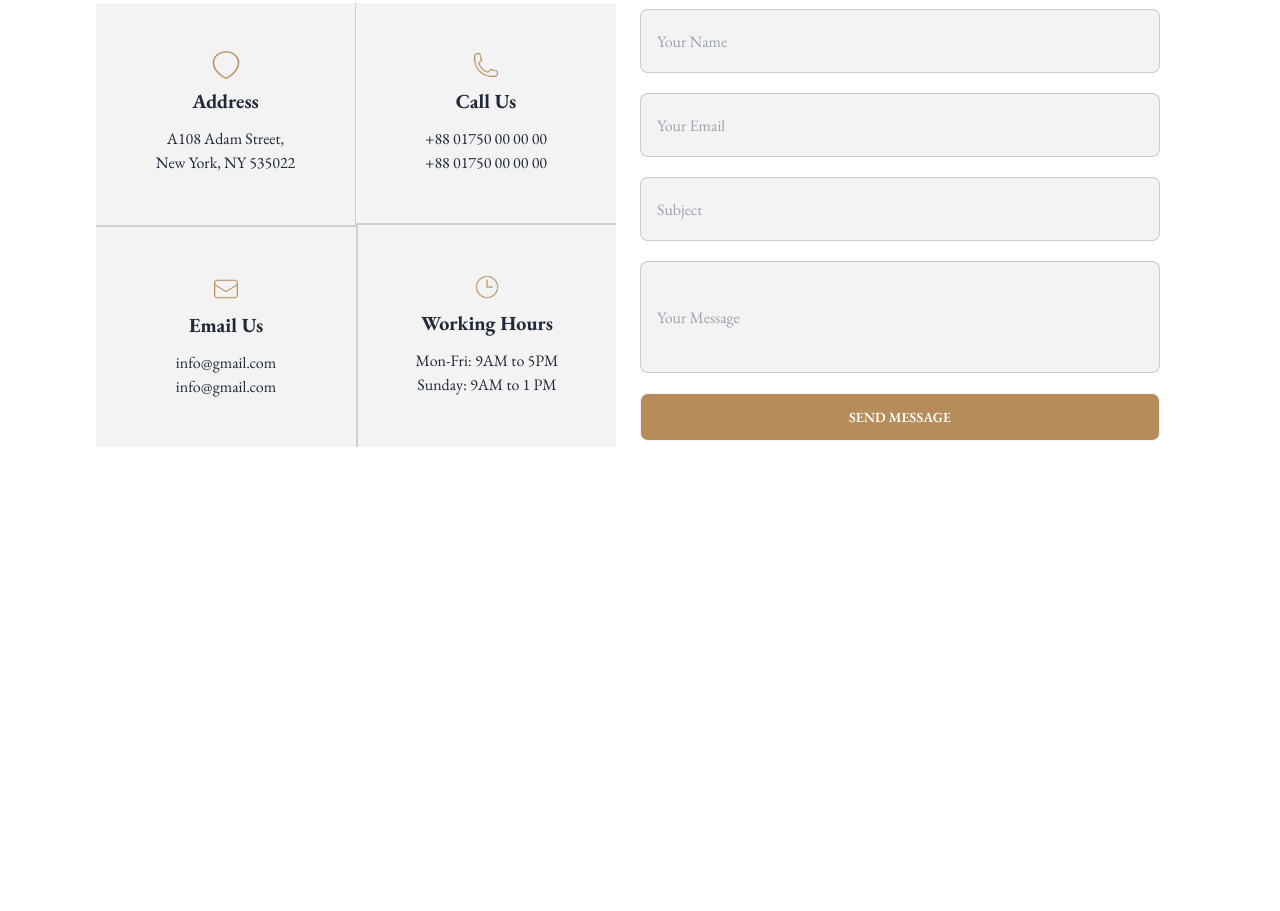
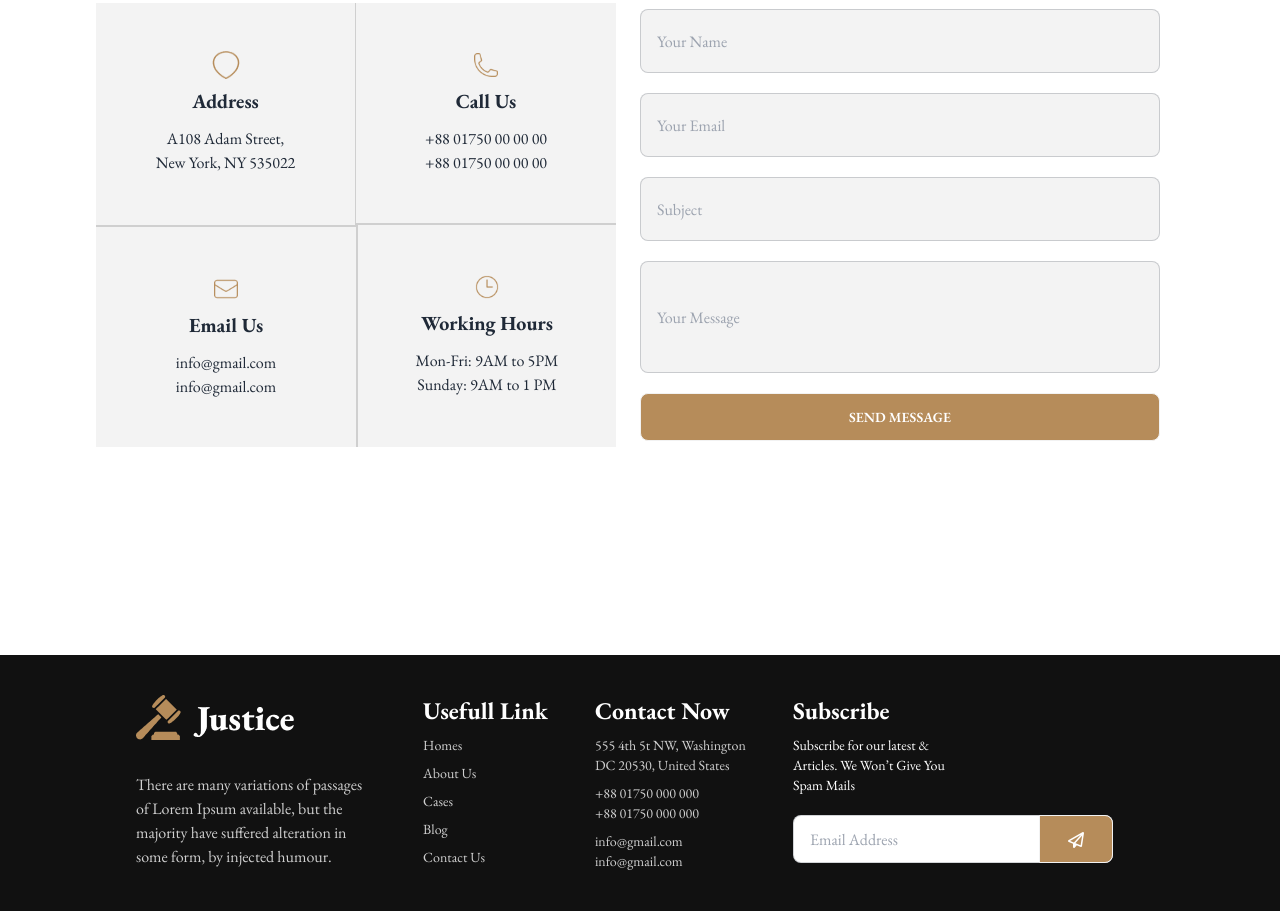
Before and after one commit to SakibAlHasan10/PT-legal-solution-resources, a plain HTML site: page index.html in a window 1280 px wide. Shown: the part 3252-4163 px from the top of the page. Before the commit the page ends 3907 px from the top, so only its background shows below. Drawn offline with nearby package versions, Linux system fonts and the light colour scheme.

Commit message:
footer section

```diff
--- a/index.html
+++ b/index.html
@@ -538,23 +538,67 @@
                     </div>
                 </div>
                 <div class="flex-1 my-5 lg:my-0  px-6">
-                    <input type="text" placeholder="Your Name" class=" input input-bordered w-full max-w-xl mb-5 h-16 bg-[#F3F3F3]" />
+                    <input type="text" placeholder="Your Name"
+                        class=" input input-bordered w-full max-w-xl mb-5 h-16 bg-[#F3F3F3]" />
 
-                    <input type="text" placeholder="Your Email" class="input input-bordered w-full max-w-xl mb-5 h-16 bg-[#F3F3F3]" />
+                    <input type="text" placeholder="Your Email"
+                        class="input input-bordered w-full max-w-xl mb-5 h-16 bg-[#F3F3F3]" />
 
-                    <input type="text" placeholder="Subject" class="input input-bordered w-full max-w-xl mb-5 h-16 bg-[#F3F3F3]" />
+                    <input type="text" placeholder="Subject"
+                        class="input input-bordered w-full max-w-xl mb-5 h-16 bg-[#F3F3F3]" />
 
-                    <input type="text" placeholder="Your Message" class="input input-bordered w-full max-w-xl mb-5 h-28 bg-[#F3F3F3]" /> <br>
+                    <input type="text" placeholder="Your Message"
+                        class="input input-bordered w-full max-w-xl mb-5 h-28 bg-[#F3F3F3]" /> <br>
 
-                    <button class="btn md:px-60 lg:px-52 px-32 mx-auto bg-[#B68C5A]  text-white h-12">Send Message</button>
+                    <button class="btn md:px-60 lg:px-52 px-32 mx-auto bg-[#B68C5A]  text-white h-12">Send
+                        Message</button>
                 </div>
             </div>
         </section>
+    </main>
+    <!-- footer section -->
+    <footer class=" justify-between  p-10 bg-[#111] text-[#CFCFCF] text-base-content">
+        <div class="footer max-w-screen-xl mx-auto px-2 md:px-16 lg:px-24">
+            <div>
+                <img src="./images/logo.png" alt="">
+                <p class="text-base font-normal w-60 mt-6">
+                    There are many variations of
+                    passages of Lorem Ipsum
+                    available, but the majority have
+                    suffered alteration in some
+                    form, by injected humour.
+                </p>
+            </div>
+            <div>
+                <span class="text-2xl font-extrabold text-white">Usefull Link</span>
+                <a class="link link-hover">Homes</a>
+                <a class="link link-hover">About Us</a>
+                <a class="link link-hover">Cases</a>
+                <a class="link link-hover">Blog</a>
+                <a class="link link-hover">Contact Us</a>
+            </div>
+            <div>
+                <span class="text-2xl font-extrabold text-white">Contact Now</span>
+                <a class="link link-hover">555 4th 5t NW, Washington <br>
+                    DC 20530, United States</a>
+                <a class="link link-hover">+88 01750 000 000 <br>
+                    +88 01750 000 000</a>
+                <a class="link link-hover">info@gmail.com <br>
+                    info@gmail.com</a>
+            </div>
+            <div>
+                <span class="text-2xl font-extrabold text-white">Subscribe</span>
 
-
-    </main>
-    <footer>
-
+                <div class="form-control w-80 text-white">
+                    <p class="mb-5">Subscribe for our latest & <br> Articles. We Won’t Give You <br>Spam Mails</p>
+                    <div class="relative">
+                        <input type="email" placeholder="Email Address" class="input input-bordered w-full pr-16" />
+                        <button class="btn bg-[#B68C5A] absolute top-0 right-0 rounded-l-none"><i
+                                class="fa-regular text-white p-3 text-base fa-paper-plane"></i></button>
+                    </div>
+                </div>
+            </div>
+        </div>
     </footer>
 
 </body>
```
